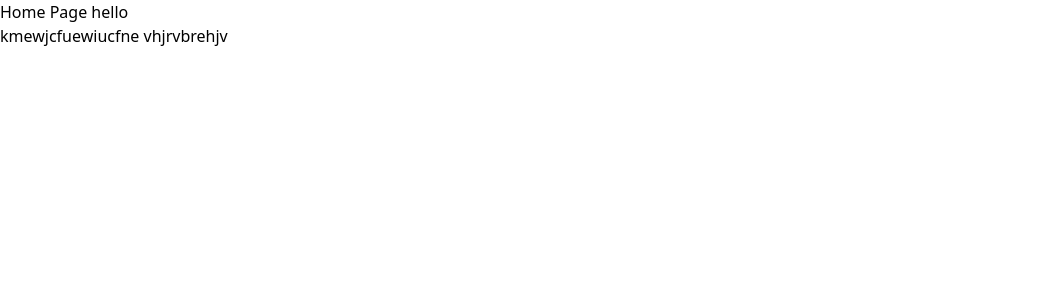
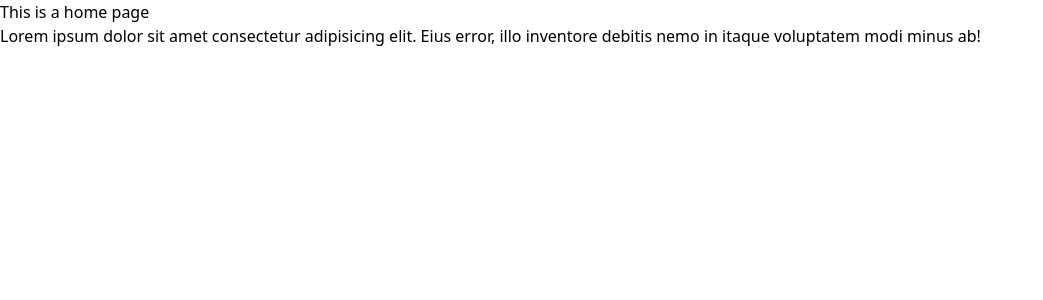
Before and after one commit to numanjvd82/chaindrive-fyp, a React (Vite) app in the folder client/: page / in a window 1280 px wide. Shown: the top 300 px of the page, without its empty margins (0-1043 px from the left). Built offline with nearby package versions, Linux system fonts and the light colour scheme.

Commit message:
added a text line to home page

```diff
--- a/client/src/pages/Home.tsx
+++ b/client/src/pages/Home.tsx
@@ -1,9 +1,14 @@
 export default function Home() {
   return (
     <div>
-      <h1 className="text-red-600 text-9xl text-[100px]">Home Page hello</h1>
+      <h1 className="text-red-600 text-9xl text-[100px]">
+        This is a home page
+      </h1>
 
-      <p> kmewjcfuewiucfne vhjrvbrehjv </p>
+      <p>
+        Lorem ipsum dolor sit amet consectetur adipisicing elit. Eius error,
+        illo inventore debitis nemo in itaque voluptatem modi minus ab!
+      </p>
     </div>
   );
 }
```
